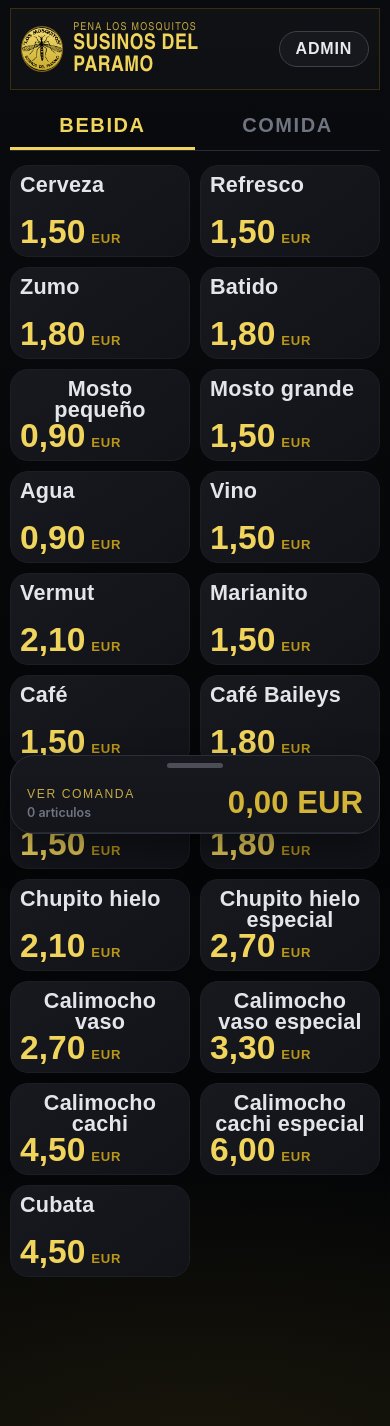
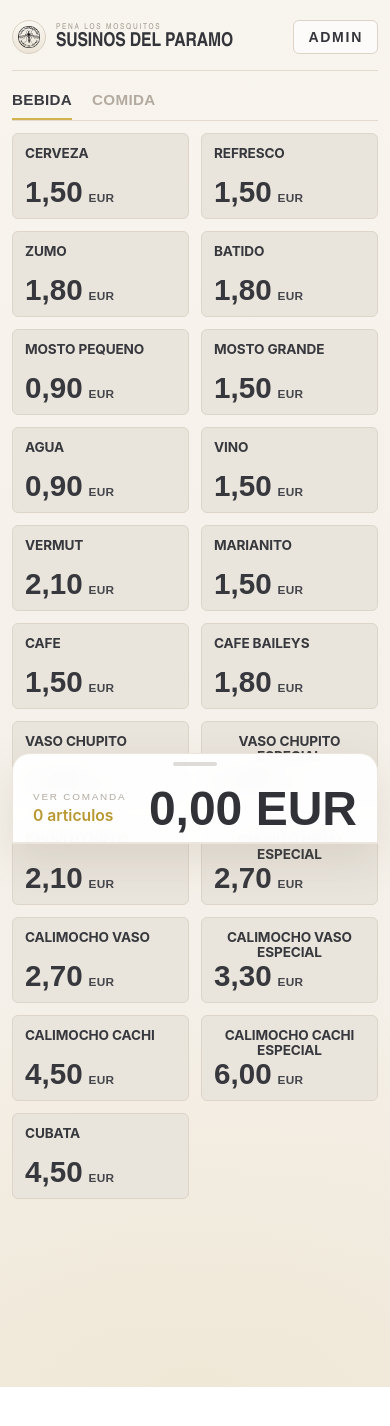
Before and after one commit to Hectorgs1988/Caja-Susinos, a React (Vite) app: page / in a window 390 px wide. Shown: the top 1426 px of the page. After the commit the page ends 1387 px from the top, so only its background shows below. Built offline with nearby package versions, Linux system fonts and the light colour scheme.

Commit message:
Refactor completo visual

```diff
--- a/src/App.jsx
+++ b/src/App.jsx
@@ -23,8 +23,8 @@ const ORDERS_STORAGE_KEY = "caja.orders.v1";
 const ADMIN_SESSION_KEY = "caja.admin.auth.v1";
 const ADMIN_USER = import.meta.env.VITE_ADMIN_USER || "admin";
 const ADMIN_PASS = import.meta.env.VITE_ADMIN_PASS || "susinos123";
-const VALE_TYPES = {
-    "24": {
+const VALE_TYPES = [
+    {
         id: "24",
         label: "Vale 24 EUR",
         rowsPerVale: 16,
@@ -34,7 +34,7 @@ const VALE_TYPES = {
             { value: 5, count: 2 },
         ],
     },
-    "12": {
+    {
         id: "12",
         label: "Vale 12 EUR",
         rowsPerVale: 10,
@@ -44,7 +44,7 @@ const VALE_TYPES = {
             { value: 5, count: 2 },
         ],
     },
-};
+];
 
 function normalizeProducts(source) {
     if (!source || !Array.isArray(source.bebida) || !Array.isArray(source.comida)) {
@@ -130,6 +130,13 @@ function formatBreakdownText(breakdown) {
         .filter((item) => item.count > 0)
         .map((item) => `${item.count} de ${item.value}`)
         .join(" + ");
+}
+
+function toUpperLabel(value) {
+    return value
+        .normalize("NFD")
+        .replace(/[\u0300-\u036f]/g, "")
+        .toUpperCase();
 }
 
 export default function App() {
@@ -257,7 +264,7 @@ export default function App() {
         );
     }, [orders]);
 
-    const activeVale = VALE_TYPES[selectedValeType];
+    const activeVale = VALE_TYPES.find((vale) => vale.id === selectedValeType);
 
     const valeInfo = useMemo(() => {
         if (totalPrice <= 0 || !activeVale) return null;
@@ -691,7 +698,7 @@ export default function App() {
                                         onClick={() => addProduct(product.id)}
                                         type="button"
                                     >
-                                        <p className="product-name">{product.name}</p>
+                                        <p className="product-name">{toUpperLabel(product.name)}</p>
                                         <div className="product-price-row">
                                             <p className="product-price">{toCurrency(product.price)}</p>
                                             <span className="product-unit">EUR</span>
@@ -732,38 +739,13 @@ export default function App() {
 
                     <div className={`ticket-body ${isPayingWithVale ? "is-vale-mode" : ""}`}>
                         {isPayingWithVale && valeInfo ? (
-                            <section className="vale-panel" aria-live="polite">
-                                <div className="vale-panel-top">
-                                    <button
-                                        className="vale-back-btn"
-                                        onClick={() => setPayingWithVale(false)}
-                                        type="button"
-                                    >
-                                        ← Volver
-                                    </button>
-                                    <p className="vale-kicker">Pago con vale</p>
-                                </div>
-
-                                <p className="vale-total">{toCurrency(totalPrice)} EUR</p>
-
-                                <div className="vale-items-block">
-                                    <p className="vale-section-title">Resumen de articulos</p>
-                                    <ul className="ticket-list vale-ticket-list">
-                                        {ticketLines.map((line) => (
-                                            <li key={line.id}>
-                                                <span className="name">{line.name}</span>
-                                                <span className="meta">x{line.qty}</span>
-                                                <span>{toCurrency(line.total)} EUR</span>
-                                            </li>
-                                        ))}
-                                    </ul>
-                                </div>
-
+                            <section className="vale-summary" aria-live="polite">
                                 <div className="vale-type-selector" role="group" aria-label="Tipo de vale">
-                                    {Object.values(VALE_TYPES).map((vale) => (
+                                    {VALE_TYPES.map((vale) => (
                                         <button
                                             key={vale.id}
-                                            className={`vale-type-btn ${selectedValeType === vale.id ? "is-active" : ""}`}
+                                            className={`vale-type-btn ${selectedValeType === vale.id ? "is-active" : ""}`
+                                            }
                                             onClick={() => setSelectedValeType(vale.id)}
                                             type="button"
                                         >
@@ -771,23 +753,15 @@ export default function App() {
                                         </button>
                                     ))}
                                 </div>
+                                <p className="vale-inline-copy">
+                                    <span className="vale-bullet" aria-hidden="true" />
+                                    <span>
+                                        Total: <strong>{toCurrency(totalPrice)} EUR</strong> - {valeInfo.instruction}
+                                    </span>
+                                </p>
+                            </section>
+                        ) : null}
 
-                                <div className="ticket-actions vale-actions">
-                                    <button className="ghost" onClick={clearOrder} type="button">
-                                        Vaciar
-                                    </button>
-                                    <button className="cta" onClick={registerOrder} type="button" disabled={totalItems === 0}>
-                                        Cobrar
-                                    </button>
-                                </div>
-
-                                <section className="vale-summary">
-                                    <p className="vale-section-title">Tachar</p>
-                                    <p className="vale-instruction">{valeInfo.instruction}</p>
-                                </section>
-                            </section>
-                        ) : (
-                            <>
                         <ul className="ticket-list">
                             {ticketLines.length > 0 ? (
                                 ticketLines.map((line) => (
@@ -804,10 +778,14 @@ export default function App() {
                             )}
                         </ul>
 
+                        <button className="cta ticket-primary" onClick={registerOrder} type="button" disabled={totalItems === 0}>
+                            Cobrar
+                        </button>
+
                         <div className="ticket-actions">
                             <button
                                 className={`ghost pay-mode-btn ${isPayingWithVale ? "is-active" : ""}`}
-                                        onClick={() => setPayingWithVale(true)}
+                                onClick={() => setPayingWithVale((prev) => !prev)}
                                 type="button"
                                 disabled={totalItems === 0}
                             >
@@ -816,12 +794,7 @@ export default function App() {
                             <button className="ghost" onClick={clearOrder} type="button">
                                 Vaciar
                             </button>
-                                    <button className="cta" onClick={registerOrder} type="button" disabled={totalItems === 0}>
-                                        Cobrar
-                                    </button>
                         </div>
-                            </>
-                        )}
                     </div>
                 </aside>
             ) : null}
--- a/src/styles.css
+++ b/src/styles.css
@@ -1,16 +1,16 @@
 :root {
-    --bg: #040506;
-    --panel: #14161a;
-    --panel-soft: #111318;
-    --line: #24272f;
-    --line-soft: #1b1e24;
-    --text: #e5e7eb;
-    --muted: #767b86;
-    --gold: #d4b437;
-    --gold-soft: #f0d45c;
-    --gold-deep: #b99619;
-    --ok-disabled: #3d404a;
-    --surface-shadow: 0 18px 40px rgba(0, 0, 0, 0.45);
+    --bg: #f6f2ec;
+    --panel: #ffffff;
+    --panel-soft: #eee8de;
+    --line: #e0d8cd;
+    --line-soft: #ddd5ca;
+    --text: #33343a;
+    --muted: #a39b90;
+    --gold: #d0b04d;
+    --gold-soft: #d2b24f;
+    --gold-deep: #b99831;
+    --ok-disabled: #d8d6d3;
+    --surface-shadow: 0 16px 40px rgba(122, 104, 77, 0.14);
 }
 
 * {
@@ -23,8 +23,8 @@ body {
     font-family: "DIN Condensed", "Oswald", "Arial Narrow", sans-serif;
     color: var(--text);
     background:
-        radial-gradient(1000px 460px at 50% 100%, rgba(212, 180, 55, 0.11) 0%, rgba(212, 180, 55, 0) 70%),
-        linear-gradient(180deg, #090b0e 0%, #050608 46%, #030406 100%);
+        radial-gradient(1000px 560px at 50% 100%, rgba(208, 176, 77, 0.1) 0%, rgba(208, 176, 77, 0) 72%),
+        linear-gradient(180deg, #f8f4ee 0%, #f3eee6 100%);
 }
 
 #root {
@@ -32,10 +32,10 @@ body {
 }
 
 .app-shell {
-    max-width: 680px;
+    max-width: 760px;
     margin: 0 auto;
     min-height: 100vh;
-    padding: 12px 16px 208px;
+    padding: 18px 16px 220px;
 }
 
 .topbar {
@@ -43,9 +43,8 @@ body {
     justify-content: space-between;
     align-items: center;
     gap: 12px;
-    padding: 12px 10px;
-    border: 1px solid #382d0f;
-    background: linear-gradient(180deg, #111215, #0d0f12);
+    padding: 8px 0 16px;
+    border-bottom: 1px solid #e4dbcf;
 }
 
 .brand-wrap {
@@ -55,96 +54,96 @@ body {
 }
 
 .brand-badge {
-    width: 52px;
-    height: 52px;
+    width: 38px;
+    height: 38px;
     border-radius: 50%;
     background:
-        url("/mosquito.png") center/cover no-repeat,
-        linear-gradient(180deg, #f3dc74, #caac2b);
+        url("/mosquito.png") center/70% no-repeat,
+        linear-gradient(180deg, #faf8f3, #ece4d6);
     color: transparent;
     display: grid;
     place-content: center;
     font-size: 1.05rem;
     font-weight: 800;
     letter-spacing: 0.03em;
-    border: 1px solid #83691b;
+    border: 1px solid #dbd1c2;
 }
 
 .brand-kicker {
     margin: 0;
     text-transform: uppercase;
-    letter-spacing: 0.12em;
-    font-size: 0.68rem;
-    color: #c4a942;
+    letter-spacing: 0.22em;
+    font-size: 0.5rem;
+    color: #a29a8d;
 }
 
 h1 {
     margin: 0;
     text-transform: uppercase;
-    letter-spacing: 0.02em;
-    font-size: 1.7rem;
-    color: var(--gold-soft);
+    letter-spacing: -0.01em;
+    font-size: 1.5rem;
+    color: #34353a;
     line-height: 1;
 }
 
 .admin-btn {
-    border: 1px solid #3d4048;
-    background: #16181d;
-    color: #e9eaed;
-    border-radius: 999px;
-    padding: 8px 16px;
-    font-size: 1rem;
+    border: 1px solid #ddd3c7;
+    background: rgba(255, 255, 255, 0.7);
+    color: #35363b;
+    border-radius: 6px;
+    padding: 8px 14px;
+    font-size: 0.88rem;
     font-weight: 700;
     text-transform: uppercase;
-    letter-spacing: 0.05em;
+    letter-spacing: 0.12em;
 }
 
 .content {
-    padding-top: 14px;
+    padding-top: 10px;
 }
 
 .segment {
-    display: grid;
-    grid-template-columns: repeat(2, minmax(0, 1fr));
-    border-bottom: 1px solid #282b34;
+    display: flex;
+    gap: 20px;
+    border-bottom: 1px solid #e4dbcf;
 }
 
 .segment-btn {
     border: none;
     background: transparent;
-    color: #6f7480;
+    color: #b4aba0;
     text-transform: uppercase;
-    letter-spacing: 0.08em;
-    font-size: 1.45rem;
+    letter-spacing: 0.02em;
+    font-size: 1.05rem;
     font-weight: 700;
-    padding: 10px 4px 12px;
-    border-bottom: 3px solid transparent;
+    padding: 10px 0 12px;
+    border-bottom: 2px solid transparent;
 }
 
 .segment-btn.is-active {
-    color: var(--gold-soft);
+    color: #3a3b40;
     border-bottom-color: var(--gold-soft);
 }
 
 .product-grid {
-    margin-top: 14px;
+    margin-top: 12px;
     display: grid;
     grid-template-columns: repeat(2, minmax(0, 1fr));
-    gap: 10px;
+    gap: 12px;
 }
 
 .product-card {
     border: 1px solid var(--line-soft);
-    border-radius: 18px;
-    background: linear-gradient(145deg, #17191e 0%, #111319 100%);
-    min-height: 92px;
-    padding: 9px;
+    border-radius: 6px;
+    background: #e9e4dc;
+    min-height: 86px;
+    padding: 12px;
     display: flex;
     flex-direction: column;
     justify-content: space-between;
     align-items: flex-start;
     cursor: pointer;
-    transition: border-color 0.14s ease, transform 0.14s ease;
+    transition: border-color 0.14s ease, background-color 0.14s ease, transform 0.14s ease;
 }
 
 .product-card:active {
@@ -152,17 +151,19 @@ h1 {
 }
 
 .product-card.has-qty {
-    border-color: #715a1c;
-    box-shadow: inset 0 0 0 1px rgba(212, 180, 55, 0.42);
+    border-color: #d3b458;
+    background: #fffdf9;
+    box-shadow: none;
 }
 
 .product-name {
     margin: 0;
-    font-size: 1.5rem;
-    line-height: 0.95;
-    font-weight: 600;
-    letter-spacing: 0.01em;
-    color: #e3e5e8;
+    font-family: "Inter", sans-serif;
+    font-size: 0.92rem;
+    line-height: 1.1;
+    font-weight: 700;
+    letter-spacing: -0.01em;
+    color: #37383d;
 }
 
 .product-price-row {
@@ -174,29 +175,30 @@ h1 {
 
 .product-price {
     margin: 0;
-    font-size: 2.45rem;
+    font-size: 2.1rem;
     line-height: 0.9;
     font-weight: 700;
-    color: var(--gold-soft);
+    color: #37383d;
 }
 
 .product-unit {
-    font-size: 0.9rem;
-    color: var(--gold-deep);
-    font-weight: 700;
-    letter-spacing: 0.05em;
+    font-size: 0.82rem;
+    color: #45464b;
+    font-weight: 600;
+    letter-spacing: 0.02em;
 }
 
 .qty-chip {
     margin-left: auto;
     min-width: 30px;
-    border-radius: 999px;
-    padding: 2px 8px;
+    border-radius: 3px;
+    padding: 3px 7px;
     text-align: center;
-    font-size: 0.9rem;
+    font-family: "Inter", sans-serif;
+    font-size: 0.72rem;
     font-weight: 700;
-    color: #101216;
-    background: #ddbf4d;
+    color: #ffffff;
+    background: #d0b04d;
 }
 
 .ticket {
@@ -204,14 +206,15 @@ h1 {
     left: 0;
     right: 0;
     bottom: 12px;
-    max-width: 680px;
+    max-width: 760px;
     margin: 0 auto;
-    border-radius: 24px;
-    border: 1px solid #2a2e36;
-    background: linear-gradient(180deg, #16181d 0%, #13151a 100%);
+    border-radius: 18px 18px 0 0;
+    border: 1px solid #ece5db;
+    background: rgba(255, 255, 255, 0.96);
     box-shadow: var(--surface-shadow);
     overflow: hidden;
     max-height: calc(100dvh - 24px);
+    backdrop-filter: blur(10px);
 }
 
 .ticket-grab {
@@ -223,11 +226,11 @@ h1 {
 
 .ticket-grab span {
     display: block;
-    width: 56px;
-    height: 5px;
+    width: 44px;
+    height: 4px;
     margin: 0 auto;
     border-radius: 999px;
-    background: #4b4e57;
+    background: #dddcd8;
 }
 
 .ticket-summary {
@@ -239,31 +242,31 @@ h1 {
     display: flex;
     justify-content: space-between;
     align-items: center;
-    padding: 12px 16px;
-    border-bottom: 1px solid #242730;
+    padding: 14px 20px 12px;
+    border-bottom: 1px solid #ece7de;
 }
 
 .ticket-kicker {
     margin: 0;
     text-transform: uppercase;
-    letter-spacing: 0.13em;
-    font-size: 0.76rem;
-    color: #c6ab45;
+    letter-spacing: 0.18em;
+    font-size: 0.62rem;
+    color: #b2aba1;
 }
 
 .ticket-items {
     margin: 4px 0 0;
-    color: #6f7480;
-    font-size: 0.78rem;
+    color: var(--gold-deep);
+    font-size: 0.98rem;
     font-family: "Inter", sans-serif;
     font-weight: 600;
 }
 
 .ticket-total {
     margin: 0;
-    font-size: 2.15rem;
-    font-weight: 700;
-    color: var(--gold);
+    font-size: 3.15rem;
+    font-weight: 800;
+    color: #303238;
     line-height: 0.9;
 }
 
@@ -271,25 +274,21 @@ h1 {
     max-height: 0;
     overflow: hidden;
     transition: max-height 0.28s ease;
-    padding: 0 16px;
+    padding: 0 20px;
 }
 
 .ticket.is-open .ticket-body {
-    max-height: 360px;
-    padding-bottom: 14px;
-}
-
-.ticket.is-open .ticket-body.is-vale-mode {
-    max-height: calc(100dvh - 138px);
+    max-height: calc(100dvh - 170px);
     overflow-y: auto;
-    padding-bottom: 16px;
+    padding-bottom: 18px;
+    -webkit-overflow-scrolling: touch;
 }
 
 .ticket-list {
     margin: 12px 0;
     padding: 0;
     list-style: none;
-    max-height: 158px;
+    max-height: 190px;
     overflow: auto;
 }
 
@@ -299,181 +298,152 @@ h1 {
     gap: 10px;
     align-items: center;
     margin-bottom: 8px;
-    background: #0f1217;
-    border: 1px solid #21242d;
-    border-radius: 11px;
-    padding: 8px 10px;
+    background: #f7f5f1;
+    border: 1px solid #e5dfd6;
+    border-radius: 6px;
+    padding: 10px 12px;
     font-family: "Inter", sans-serif;
-    font-size: 0.84rem;
-    font-weight: 600;
-    color: #d8dae0;
+    font-size: 0.92rem;
+    font-weight: 700;
+    color: #3c3d42;
 }
 
 .ticket-list .meta {
-    color: #7f8692;
+    color: #888279;
 }
 
 .ticket-list .empty {
     grid-template-columns: 1fr;
     justify-items: center;
-    color: #6e7380;
+    color: #8f887d;
     padding: 14px 8px;
 }
 
 .ticket-actions {
-    margin-top: 10px;
+    margin-top: 12px;
     display: grid;
-    grid-template-columns: 1.2fr 0.9fr 0.9fr;
+    grid-template-columns: 1.55fr 0.85fr;
     gap: 8px;
 }
 
 .pay-mode-btn.is-active {
-    border-color: #8f7527;
-    color: #e5c452;
-    background: #1b1608;
+    border-color: #d3b458;
+    color: #b79226;
+    background: #fffaf0;
 }
 
 .vale-summary {
-    margin-top: 9px;
-    border: 1px solid #5f4e1f;
-    border-radius: 12px;
-    background: linear-gradient(180deg, rgba(202, 167, 47, 0.18), rgba(17, 15, 9, 0.75));
-    padding: 14px 16px;
+    margin-top: 2px;
+    border: 1px solid #dfd7ca;
+    border-radius: 8px;
+    background: #f1ede7;
+    padding: 12px;
     display: grid;
     gap: 8px;
-}
-
-.vale-panel {
-    display: grid;
-    gap: 12px;
-    padding-top: 12px;
-}
-
-.vale-panel-top {
-    display: flex;
-    justify-content: space-between;
-    align-items: center;
-    gap: 10px;
-}
-
-.vale-back-btn {
-    border: 1px solid #3e444f;
-    border-radius: 999px;
-    background: #171a20;
-    color: #eceef2;
-    padding: 8px 14px;
-    font-family: "Inter", sans-serif;
-    font-size: 0.82rem;
-    font-weight: 700;
 }
 
 .vale-kicker,
 .vale-section-title {
     margin: 0;
     font-family: "Inter", sans-serif;
-    font-size: 0.76rem;
+    font-size: 0.72rem;
     font-weight: 700;
     text-transform: uppercase;
     letter-spacing: 0.08em;
-    color: #c8aa40;
-}
-
-.vale-total {
-    margin: 0;
-    font-size: 3rem;
-    line-height: 0.9;
-    font-weight: 800;
-    color: #f1d24f;
-}
-
-.vale-items-block {
-    display: grid;
-    gap: 8px;
-}
-
-.vale-ticket-list {
-    margin: 0;
-    max-height: none;
-}
-
-.vale-actions {
-    margin-top: 0;
-    grid-template-columns: 1fr 1fr;
-}
-
-.vale-instruction {
-    margin: 0;
-    font-size: 1.7rem;
-    line-height: 1.1;
-    font-weight: 800;
-    letter-spacing: 0.01em;
-    color: #f8efcf;
+    color: #a6924a;
 }
 
 .vale-type-selector {
     display: grid;
     grid-template-columns: 1fr 1fr;
     gap: 8px;
-    margin-bottom: 4px;
 }
 
 .vale-type-btn {
-    border: 1px solid #665523;
-    border-radius: 10px;
-    background: rgba(24, 20, 11, 0.72);
-    color: #d8c88f;
-    padding: 8px 6px;
+    border: 1px solid #dcc382;
+    border-radius: 4px;
+    background: #f5f2ed;
+    color: #d0b04d;
+    padding: 12px 6px;
     font-family: "Inter", sans-serif;
-    font-size: 0.75rem;
+    font-size: 0.82rem;
     font-weight: 700;
     text-transform: uppercase;
     letter-spacing: 0.04em;
 }
 
 .vale-type-btn.is-active {
-    background: linear-gradient(180deg, #eed363 0%, #c9a72f 100%);
-    border-color: #a5851f;
-    color: #191408;
+    background: #fffdf8;
+    border-color: #d3b458;
+    color: #be9c30;
 }
 
 .vale-summary p {
     margin: 0;
     font-family: "Inter", sans-serif;
-    font-size: 0.8rem;
-    color: #e6ddbe;
+    font-size: 0.82rem;
+    color: #686156;
+}
+
+.vale-inline-copy {
+    display: flex;
+    align-items: center;
+    gap: 10px;
+    font-size: 0.88rem;
+    line-height: 1.4;
+}
+
+.vale-inline-copy strong {
+    color: #3a3b40;
+}
+
+.vale-bullet {
+    width: 7px;
+    height: 7px;
+    border-radius: 50%;
+    flex: 0 0 auto;
+    background: var(--gold);
 }
 
 .ghost,
 .cta {
-    border: none;
-    border-radius: 14px;
-    padding: 10px 8px;
-    font-size: 1.2rem;
+    border-radius: 4px;
+    padding: 14px 12px;
+    font-size: 1.05rem;
     font-weight: 700;
     text-transform: uppercase;
-    letter-spacing: 0.05em;
+    letter-spacing: 0.06em;
     cursor: pointer;
 }
 
 .ghost {
-    background: #181b22;
-    color: #5f6470;
-    border: 1px solid #242834;
+    background: #f8f7f5;
+    color: #8a847d;
+    border: 1px solid #e5ddd1;
 }
 
 .cta {
-    background: #4a4d59;
-    color: #8e95a5;
+    border: 1px solid #d0b04d;
+    background: #cdb04d;
+    color: #ffffff;
 }
 
 .cta:not(:disabled) {
-    background: linear-gradient(180deg, #eed363 0%, #c9a72f 100%);
-    color: #18140a;
+    background: #d0b04d;
+    color: #ffffff;
 }
 
 .cta:disabled {
     background: var(--ok-disabled);
-    color: #737988;
+    border-color: var(--ok-disabled);
+    color: #fafafa;
+}
+
+.ticket-primary {
+    width: 100%;
+    margin-top: 6px;
+    padding-block: 18px;
+    font-size: 1.25rem;
 }
 
 .admin-panel {
@@ -700,7 +670,7 @@ h1 {
 .auth-backdrop {
     position: fixed;
     inset: 0;
-    background: rgba(2, 3, 5, 0.8);
+    background: rgba(78, 66, 47, 0.24);
     display: grid;
     place-items: center;
     z-index: 40;
@@ -709,9 +679,9 @@ h1 {
 
 .auth-card {
     width: min(420px, 100%);
-    border: 1px solid #313744;
+    border: 1px solid #ddd5ca;
     border-radius: 16px;
-    background: linear-gradient(180deg, #11141a 0%, #0d1015 100%);
+    background: #ffffff;
     padding: 14px;
 }
 
@@ -719,14 +689,14 @@ h1 {
     margin: 0;
     text-transform: uppercase;
     letter-spacing: 0.04em;
-    color: var(--gold-soft);
+    color: #3b3d43;
 }
 
 .auth-card p {
     margin: 6px 0 12px;
     font-family: "Inter", sans-serif;
     font-size: 0.83rem;
-    color: #99a0ae;
+    color: #8e877d;
 }
 
 .auth-card form {
@@ -750,52 +720,45 @@ h1 {
 
 @media (max-width: 560px) {
     .app-shell {
-        padding: 8px 10px 198px;
+        padding: 12px 12px 188px;
     }
 
     .brand-badge {
-        width: 46px;
-        height: 46px;
+        width: 34px;
+        height: 34px;
     }
 
     h1 {
-        font-size: 1.35rem;
+        font-size: 1.2rem;
     }
 
     .segment-btn {
-        font-size: 1.25rem;
+        font-size: 0.95rem;
         padding-bottom: 10px;
     }
 
     .product-name {
-        font-size: 1.35rem;
+        font-size: 0.85rem;
     }
 
     .product-price {
-        font-size: 2.1rem;
+        font-size: 1.85rem;
     }
 
     .product-unit {
-        font-size: 0.82rem;
+        font-size: 0.74rem;
     }
 
     .ticket {
-        left: 10px;
-        right: 10px;
-        bottom: 10px;
+        left: 12px;
+        right: 12px;
+        bottom: 0;
         max-height: calc(100dvh - 20px);
+        border-radius: 18px 18px 0 0;
     }
 
     .ticket.is-open .ticket-body {
-        max-height: calc(100dvh - 190px);
-        overflow-y: auto;
-        -webkit-overflow-scrolling: touch;
-        overscroll-behavior: contain;
-        padding-bottom: calc(14px + env(safe-area-inset-bottom, 0px));
-    }
-
-    .ticket.is-open .ticket-body.is-vale-mode {
-        max-height: calc(100dvh - 140px);
+        max-height: calc(100dvh - 172px);
         padding-bottom: calc(18px + env(safe-area-inset-bottom, 0px));
     }
 
@@ -805,33 +768,25 @@ h1 {
     }
 
     .ticket-total {
-        font-size: 1.95rem;
+        font-size: 3rem;
     }
 
     .ghost,
     .cta {
-        font-size: 1.05rem;
+        font-size: 0.94rem;
     }
 
     .ticket-actions {
-        grid-template-columns: 1fr;
+        grid-template-columns: 1.6fr 0.9fr;
     }
 
-    .vale-actions {
-        grid-template-columns: 1fr;
+    .vale-type-btn {
+        min-height: 42px;
+        font-size: 0.76rem;
     }
 
-    .vale-total {
-        font-size: 3.5rem;
-    }
-
-    .vale-instruction {
-        font-size: 2rem;
-    }
-
-    .vale-back-btn,
-    .vale-type-btn {
-        min-height: 52px;
+    .ticket-primary {
+        font-size: 1.15rem;
     }
 
     .admin-add-row {
```
Lines whose indentation alone changed are shown as unchanged.
